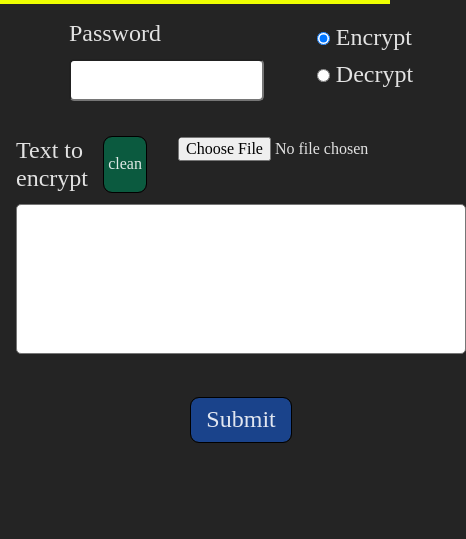
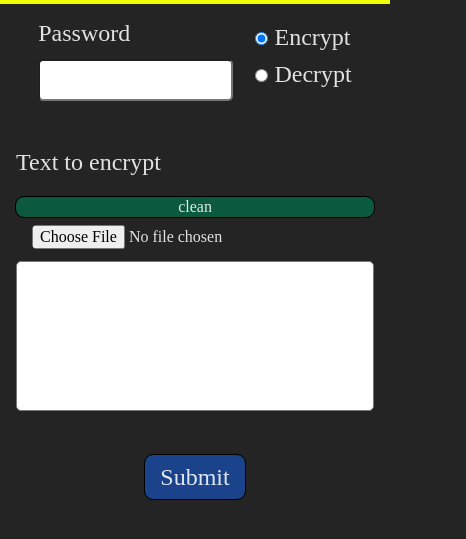
Before and after one commit to GuilleHern3030/cryptography, a plain HTML site: page index.html in a window 390 px wide. Shown: the part 97-636 px from the top of the page, 466 px wide, since content can reach past the window. Drawn offline with Linux system fonts and the light colour scheme.

Commit message:
fix styles

```diff
--- a/assets/styles/style.css
+++ b/assets/styles/style.css
@@ -27,6 +27,11 @@ main {
     resize: none;
 }
 
+.label {
+    display: flex;
+    flex-direction: row;
+}
+
 .textarea {
     display: flex;
     flex-direction: column;
@@ -37,6 +42,8 @@ main {
 @media only screen and (max-width: 480px) {
     .textarea textarea { height: 150px; }
     .form #password { width: 50vw; }
+    .label { flex-direction: column; }
+    .label * { margin: .5em 0 !important }
 }
 
 @media only screen and (max-width: 360px) {
--- a/index.html
+++ b/index.html
@@ -45,7 +45,7 @@
                 </div>
             </div>
             <div class="textarea text-to-encrypt">
-                <div style="display:flex">
+                <div class="label">
                     <p>Text to encrypt</p>
                     <button class="button empty" id="empty-encrypt">clean</button>
                     <input type="file" name="file" class="file-input" id="file-encrypt"/>
@@ -53,7 +53,7 @@
                 <textarea id="text-to-encrypt" type="text"></textarea>
             </div>
             <div class="textarea text-to-decrypt hidden">
-                <div style="display:flex">
+                <div class="label">
                     <p>Text to decrypt</p>
                     <button class="button empty" id="empty-decrypt">clean</button>
                     <input type="file" name="file" class="file-input" id="file-decrypt"/>
```
